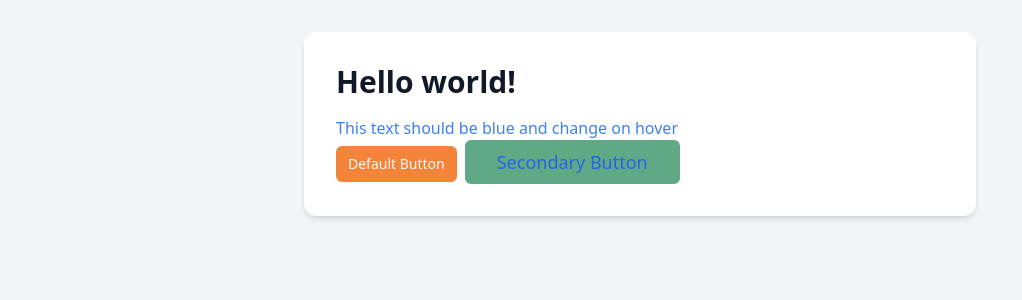
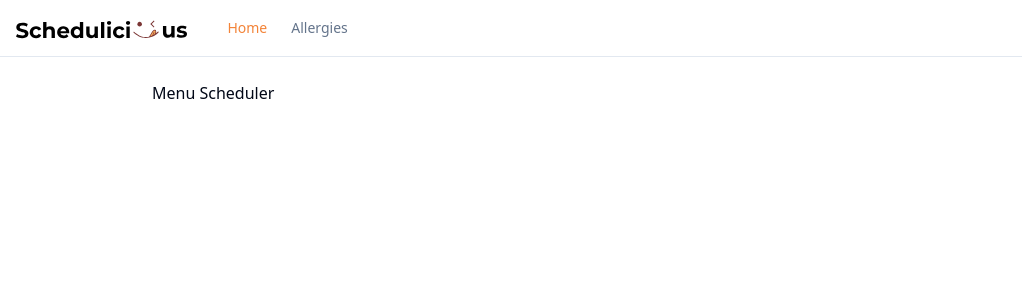
Before and after one commit to chingu-voyages/V53-tier2-team-20, a React (Vite) app: page / in a window 1280 px wide. Shown: the top 300 px of the page, without its empty margins (0-1022 px from the left). Built offline with nearby package versions, Linux system fonts and the light colour scheme.

Commit message:
feat: set up routing system

```diff
--- a/src/App.tsx
+++ b/src/App.tsx
@@ -1,26 +1,12 @@
 import React from 'react';
-import { Button } from '@/components/ui/button';
+import { BrowserRouter } from 'react-router-dom';
+import AppRoutes from './routes/AppRoutes';
 
 const App: React.FC = () => {
     return (
-        <div className="min-h-screen bg-gray-100 p-8">
-            <div className="max-w-md mx-auto bg-white rounded-xl shadow-md overflow-hidden md:max-w-2xl">
-                <div className="p-8">
-                    <h1 className="text-3xl font-bold text-gray-900 mb-4">Hello world!</h1>
-                    <p className="text-blue-500 hover:text-blue-700 cursor-pointer">
-                        This text should be blue and change on hover
-                    </p>
-                    <Button variant="default" size="sm">
-                        Default Button
-                    </Button>
-                    <span className="p-2">
-                        <Button variant="secondary" size="lg" className="text-blue-600 text-lg">
-                            Secondary Button
-                        </Button>
-                    </span>
-                </div>
-            </div>
-        </div>
+        <BrowserRouter>
+            <AppRoutes />
+        </BrowserRouter>
     );
 };
 
--- /dev/null
+++ b/src/components/NavBar.tsx
@@ -0,0 +1,39 @@
+import { cn } from '@/lib/utils';
+import { Link, useLocation } from 'react-router-dom';
+
+function NavBar() {
+    const location = useLocation();
+    return (
+        <header className="sticky top-0 z-50 w-full border-b bg-white">
+            <div className="container mx-auto flex h-14 items-center gap-10 px-4">
+                <div className="flex items-center gap-2">
+                    <img src="/logo.svg" alt="Schedulcious Logo" className="h-8 w-auto" />
+                </div>
+                <nav className="flex items-center gap-6">
+                    <Link
+                        to="/"
+                        className={cn(
+                            'text-sm font-medium transition-colors hover:text-primary',
+                            location.pathname === '/' ? 'text-primary' : 'text-muted-foreground'
+                        )}
+                    >
+                        Home
+                    </Link>
+                    <Link
+                        to="/allergies"
+                        className={cn(
+                            'text-sm font-medium transition-colors hover:text-primary',
+                            location.pathname === '/allergies'
+                                ? 'text-primary'
+                                : 'text-muted-foreground'
+                        )}
+                    >
+                        Allergies
+                    </Link>
+                </nav>
+            </div>
+        </header>
+    );
+}
+
+export default NavBar;
--- /dev/null
+++ b/src/layout/Layout.tsx
@@ -0,0 +1,17 @@
+import NavBar from '@/components/NavBar';
+import { Outlet } from 'react-router-dom';
+
+const Layout = () => {
+    return (
+        <div className="min-h-screen flex flex-col">
+            <NavBar />
+            <main className="flex-grow">
+                <div className="max-w-5xl mx-auto">
+                    <Outlet />
+                </div>
+            </main>
+        </div>
+    );
+};
+
+export default Layout;
--- /dev/null
+++ b/src/pages/Allergies.tsx
@@ -0,0 +1,5 @@
+function Allergies() {
+    return <div className="p-6">{/* <AllergyList /> */}</div>;
+}
+
+export default Allergies;
--- /dev/null
+++ b/src/pages/MenuScheduler.tsx
@@ -0,0 +1,10 @@
+function MenuScheduler() {
+    return (
+        <div className="p-6">
+            <h1>Menu Scheduler</h1>
+            {/* Add your menu scheduler content here */}
+        </div>
+    );
+}
+
+export default MenuScheduler;
--- /dev/null
+++ b/src/pages/NotFound.tsx
@@ -0,0 +1,13 @@
+import { Link } from 'react-router-dom';
+
+function NotFound() {
+    return (
+        <div>
+            <h2>404 - Page Not Found</h2>
+            <p>Oops! The page you&apos;re looking for doesn&apos;t exist.</p>
+            <Link to="/">Go Back to Home</Link>
+        </div>
+    );
+}
+
+export default NotFound;
--- /dev/null
+++ b/src/routes/AppRoutes.tsx
@@ -0,0 +1,20 @@
+import { Route, Routes } from 'react-router-dom';
+import Layout from '@/layout/Layout';
+import MenuScheduler from '@/pages/MenuScheduler';
+import Allergies from '@/pages/Allergies';
+import NotFound from '@/pages/NotFound';
+
+const AppRoutes = () => {
+    return (
+        <Routes>
+            <Route path="/" element={<Layout />}>
+                <Route index element={<MenuScheduler />} />
+                <Route path="/allergies" element={<Allergies />} />
+            </Route>
+
+            <Route path="*" element={<NotFound />} />
+        </Routes>
+    );
+};
+
+export default AppRoutes;
```
Also changed, not shown: public/logo.svg (added).
